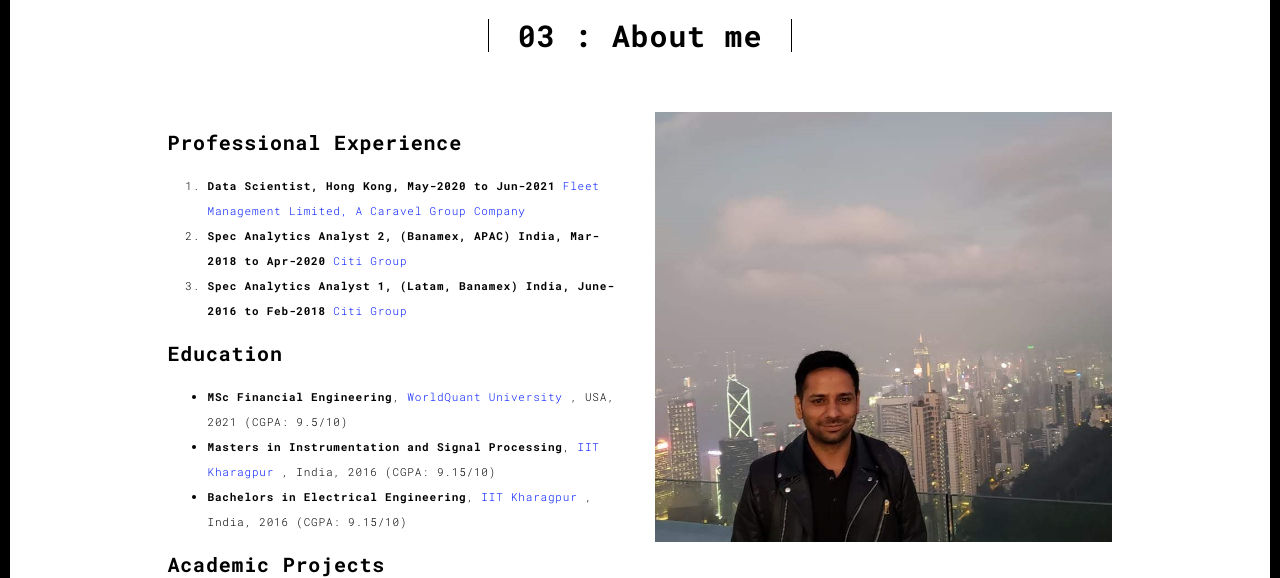
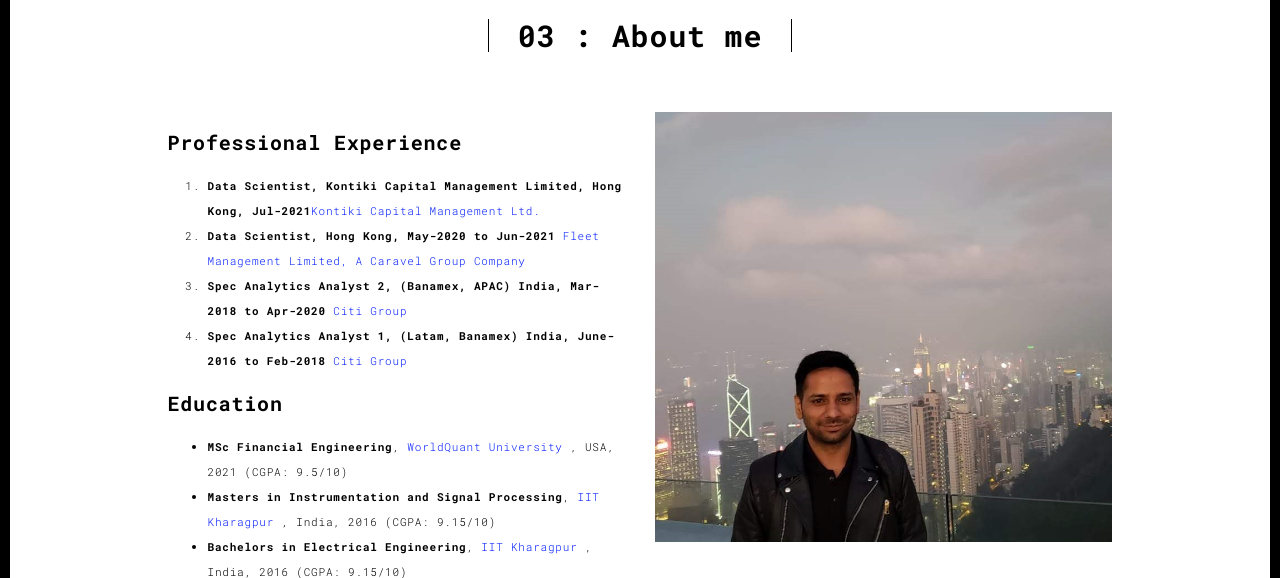
Before and after one commit to Sidhus234/PersonalWebsite, a Flask app: page /about.html in a window 1280 px wide. Shown: the part 90-668 px from the top of the page. Run offline with Flask 2, Linux system fonts and the light colour scheme; some libraries are stand-ins or nearby versions.

Commit message:
Updated current job

```diff
--- a/templates/about.html
+++ b/templates/about.html
@@ -66,6 +66,9 @@
                 <div class="col-xs-12 col-md-6">
                   <h3>Professional Experience </h3>
                   <ol>
+                    <li><b>Data Scientist, Kontiki Capital Management Limited, Hong Kong, Jul-2021</b><a
+                        href="https://www.bloomberg.com/profile/company/1208436D:HK" title="Kontiki Capital">Kontiki
+                        Capital Management Ltd.</a></li>
                     <li><b>Data Scientist, Hong Kong, May-2020 to Jun-2021 </b><a href="https://www.fleetship.com/"
                         title="Fleet Management Limited">Fleet Management Limited, A
                         Caravel Group Company </a></li>
```
